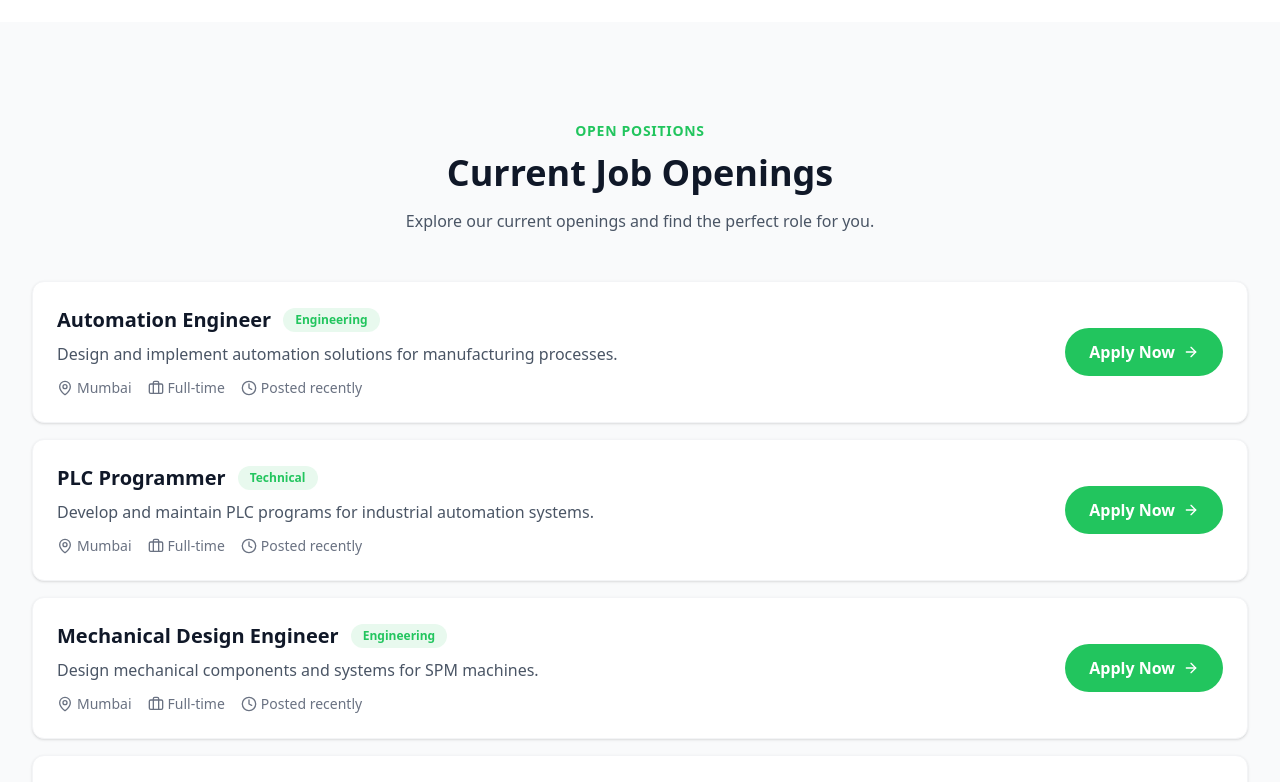
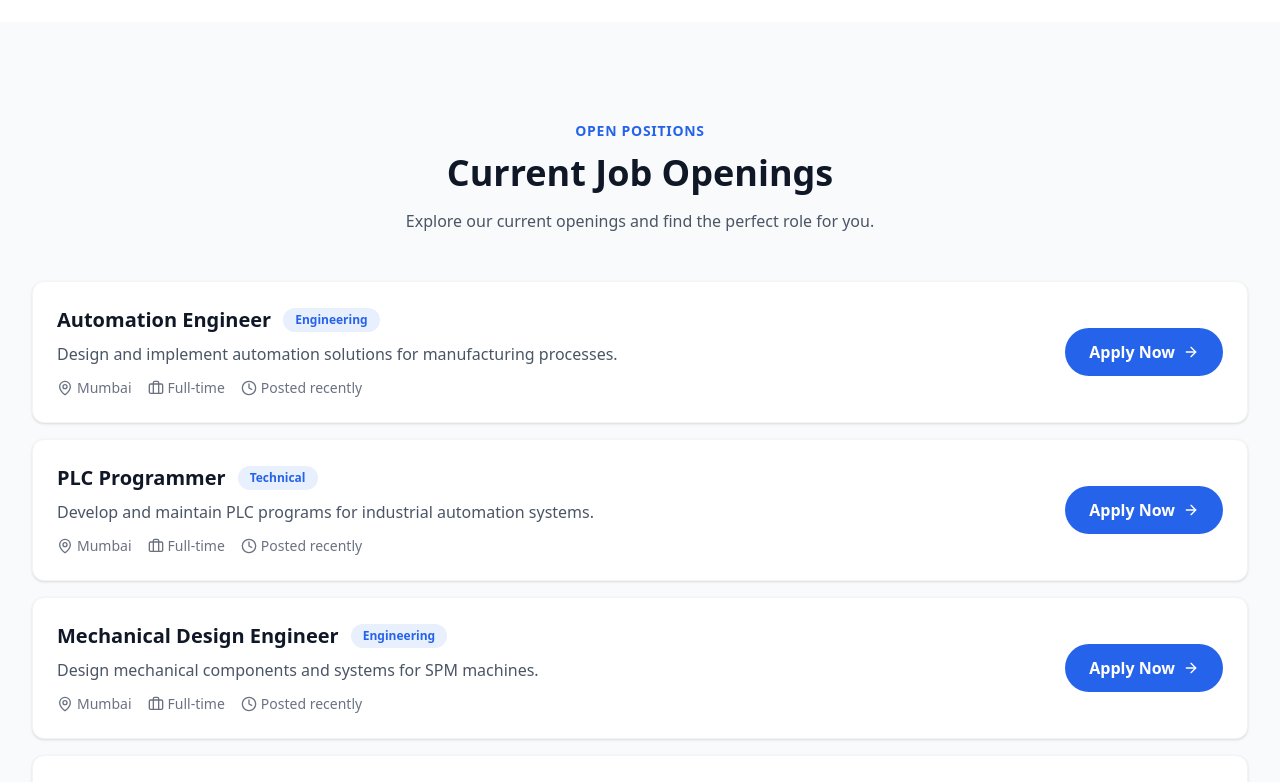
Before and after one commit to cotishq/orgo-v2, a React (Vite) app: page /career in a window 1280 px wide. Shown: the part 980-1762 px from the top of the page. Built offline with nearby package versions, Linux system fonts and the light colour scheme; a web font is replaced by a local one.

Commit message:
feat: changed theme from green to blue

```diff
--- a/src/components/ApplicationModal.tsx
+++ b/src/components/ApplicationModal.tsx
@@ -137,8 +137,8 @@ export default function ApplicationModal({ isOpen, onClose, jobTitle, jobDepartm
           {/* Success State */}
           {submitStatus === 'success' && (
             <div className="p-12 text-center">
-              <div className="inline-flex items-center justify-center w-16 h-16 bg-green-100 rounded-full mb-4">
-                <CheckCircle className="w-8 h-8 text-green-600" />
+              <div className="inline-flex items-center justify-center w-16 h-16 bg-blue-100 rounded-full mb-4">
+                <CheckCircle className="w-8 h-8 text-blue-600" />
               </div>
               <h3 className="text-xl font-bold text-gray-900 mb-2">Application Submitted!</h3>
               <p className="text-gray-600">
--- a/src/components/Hero.tsx
+++ b/src/components/Hero.tsx
@@ -24,7 +24,7 @@ export default function Hero({
 }: HeroProps) {
   if (variant === 'page') {
     return (
-      <section className="bg-gradient-to-br from-mint-bg to-white py-16 lg:py-24">
+      <section className="bg-gradient-to-br from-accent-bg to-white py-16 lg:py-24">
         <div className="max-w-7xl mx-auto px-4 sm:px-6 lg:px-8 text-center">
           {subtitle && (
             <span className="inline-block text-primary font-semibold text-sm uppercase tracking-wider mb-4">
@@ -45,7 +45,7 @@ export default function Hero({
   }
 
   return (
-    <section className="relative bg-gradient-to-br from-mint-bg via-white to-mint-bg overflow-hidden">
+    <section className="relative bg-gradient-to-br from-accent-bg via-white to-accent-bg overflow-hidden">
       <div className="max-w-7xl mx-auto px-4 sm:px-6 lg:px-8 py-16 lg:py-24">
         <div className="grid lg:grid-cols-2 gap-12 lg:gap-8 items-center">
           {/* Content */}
@@ -113,8 +113,8 @@ export default function Hero({
 
       {/* Background Pattern */}
       <div className="absolute inset-0 -z-10 opacity-5">
-        <div className="absolute top-0 left-0 w-full h-full bg-[radial-gradient(circle_at_20%_80%,#22c55e_0%,transparent_50%)]" />
-        <div className="absolute top-0 right-0 w-full h-full bg-[radial-gradient(circle_at_80%_20%,#22c55e_0%,transparent_50%)]" />
+        <div className="absolute top-0 left-0 w-full h-full bg-[radial-gradient(circle_at_20%_80%,#2563eb_0%,transparent_50%)]" />
+        <div className="absolute top-0 right-0 w-full h-full bg-[radial-gradient(circle_at_80%_20%,#2563eb_0%,transparent_50%)]" />
       </div>
     </section>
   );
--- a/src/index.css
+++ b/src/index.css
@@ -4,13 +4,13 @@
 @import "tailwindcss";
 
 @theme {
-  /* Custom colors */
-  --color-primary: #22c55e;
-  --color-primary-dark: #16a34a;
-  --color-primary-light: #4ade80;
-  --color-mint-bg: #f0fdf4;
-  --color-dark-bg: #0f172a;
-  --color-dark-card: #1e293b;
+  /* Custom colors - Blue and Black theme */
+  --color-primary: #2563eb;
+  --color-primary-dark: #1d4ed8;
+  --color-primary-light: #3b82f6;
+  --color-accent-bg: #eff6ff;
+  --color-dark-bg: #0a0a0a;
+  --color-dark-card: #171717;
 
   /* Font family */
   --font-sans: 'Zalando Sans Expanded', system-ui, sans-serif;
@@ -67,10 +67,10 @@ body {
 }
 
 ::-webkit-scrollbar-thumb {
-  background: #22c55e;
+  background: #2563eb;
   border-radius: 4px;
 }
 
 ::-webkit-scrollbar-thumb:hover {
-  background: #16a34a;
+  background: #1d4ed8;
 }
--- a/src/pages/About.tsx
+++ b/src/pages/About.tsx
@@ -41,7 +41,7 @@ export default function About() {
   return (
     <main>
       {/* Hero Section */}
-      <section className="bg-gradient-to-br from-mint-bg to-white py-16 lg:py-24">
+      <section className="bg-gradient-to-br from-accent-bg to-white py-16 lg:py-24">
         <div className="max-w-7xl mx-auto px-4 sm:px-6 lg:px-8">
           <div className="grid lg:grid-cols-2 gap-12 items-center">
             {/* Image Collage */}
```
